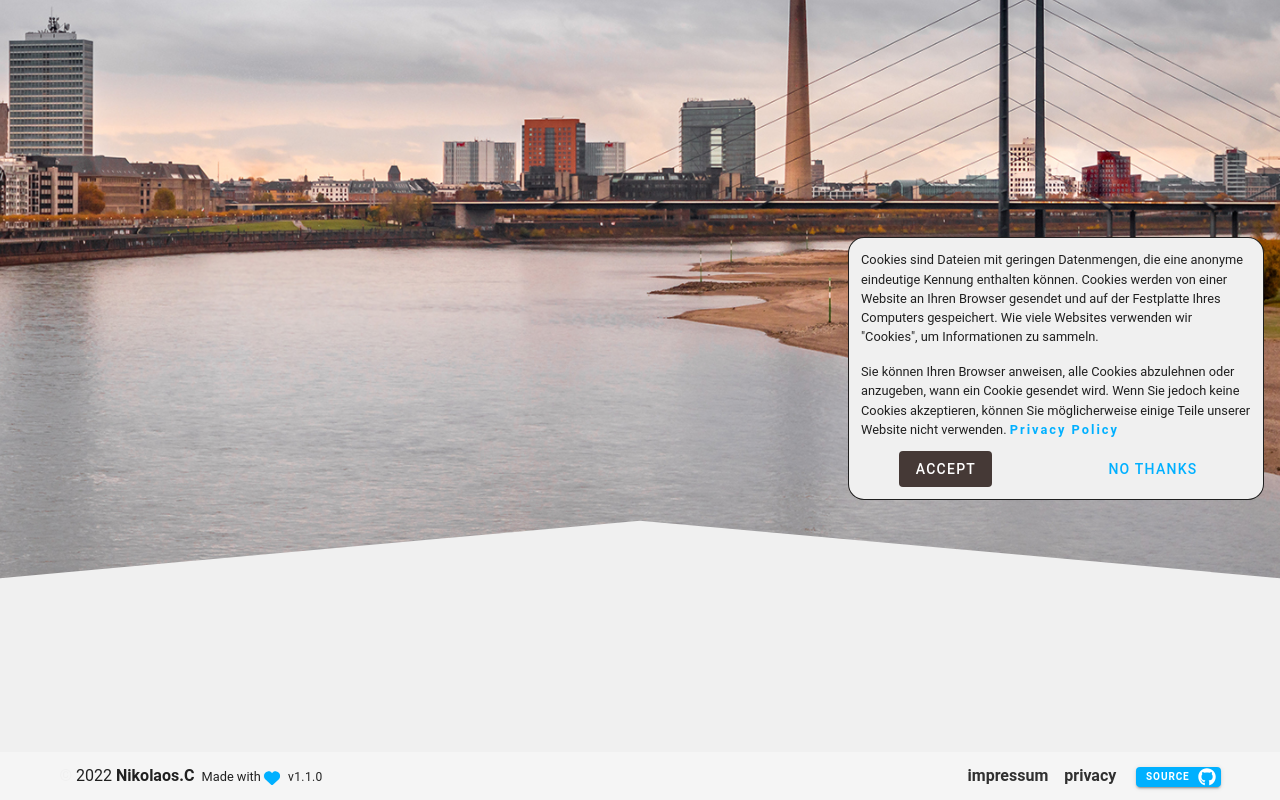
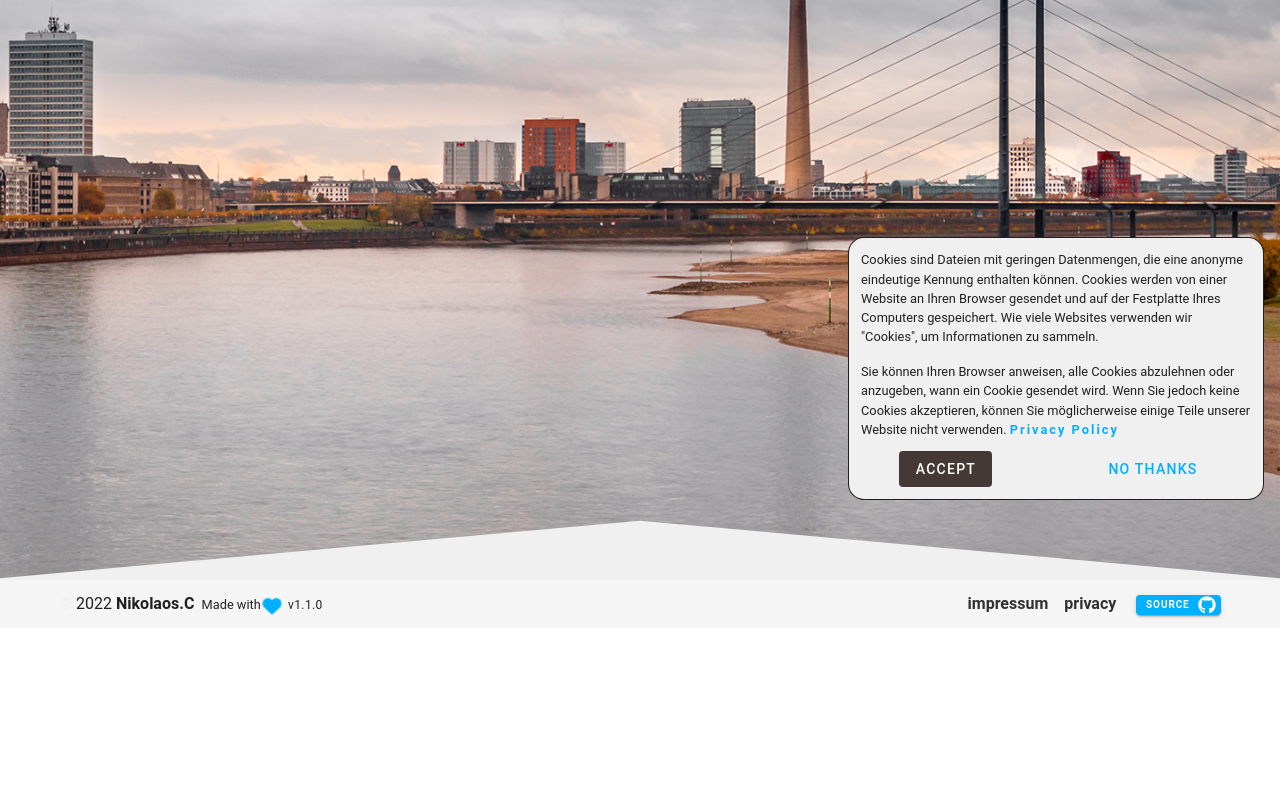
Before and after one commit to NikosChou/choustoulakis, a Vue app: page / in a window 1280 px wide. Shown: the part 284-1084 px from the top of the page. After the commit the page ends 912 px from the top, so only its background shows below. Built offline with nearby package versions, Linux system fonts and the light colour scheme; no server answers; what vue-waypoint would draw is missing.

Commit message:
remove about me

```diff
--- a/src/views/HomePage.vue
+++ b/src/views/HomePage.vue
@@ -1,7 +1,6 @@
 <template>
   <v-container fluid class="pa-0">
     <Profile :post="profilePost" />
-    <AboutMe :post="aboutMePost" />
     <!-- <Services /> -->
   </v-container>
 </template>
@@ -25,9 +24,6 @@ export default {
     profilePost() {
       return this.posts.find((e) => e.reference === "homepage-1");
     },
-    aboutMePost() {
-      return this.posts.find((e) => e.reference === "homepage-2");
-    },
   },
   methods: {
     ...mapActions(["refreshHomepagePosts"]),
```
